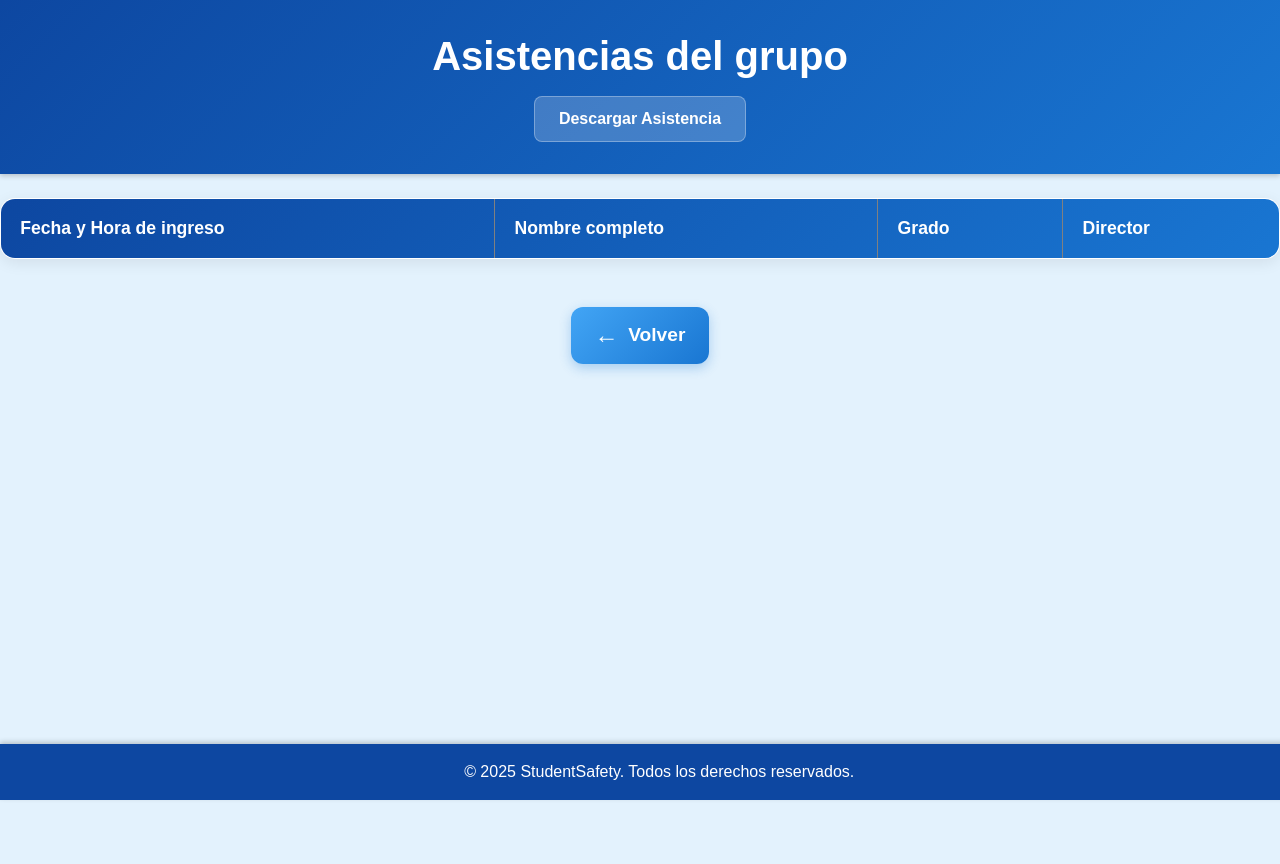
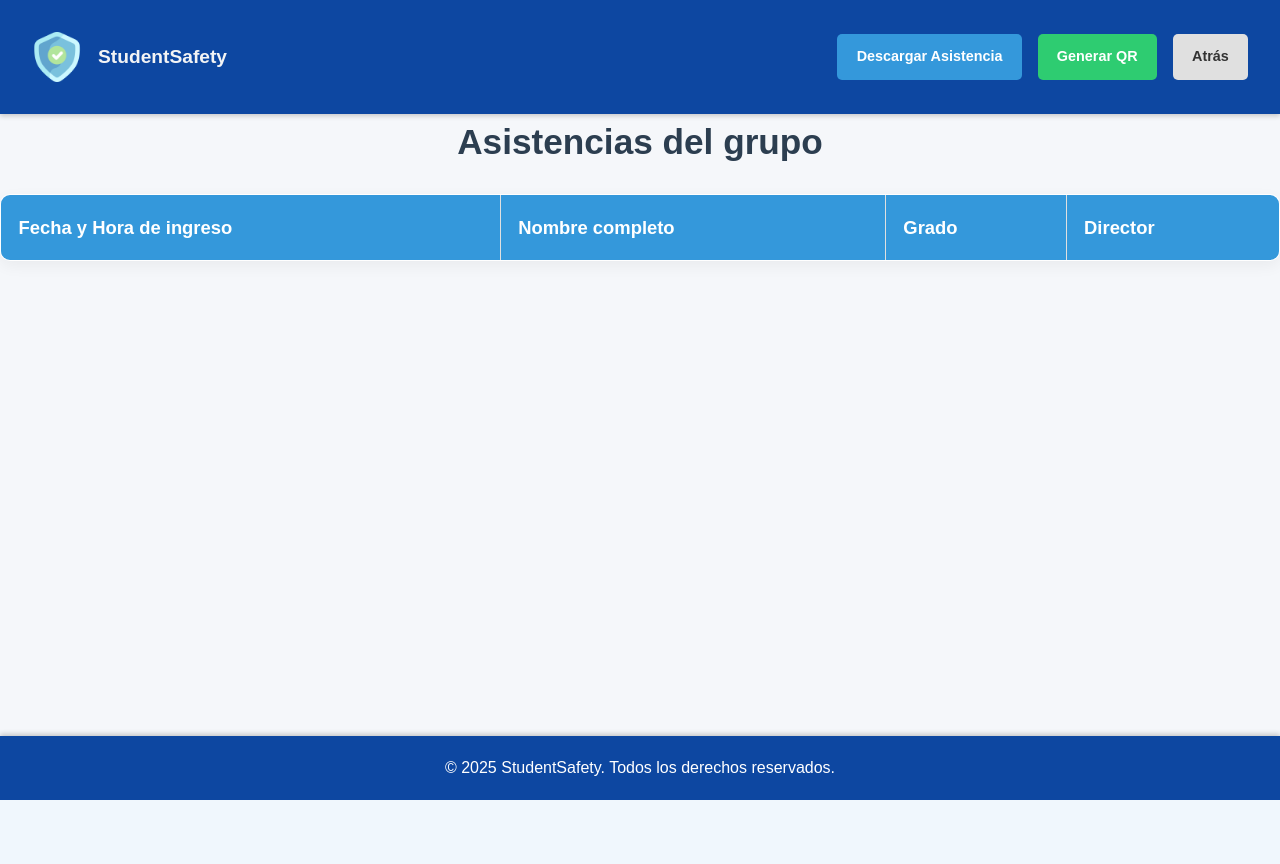
Before and after one commit to jesus-espitia/studentsafety, a Flask app: page /consultar_asistencias in a window 1280 px wide. After the commit the page ends 800 px from the top, so only its background shows below. Run offline with Flask 3, Linux system fonts and the light colour scheme; data comes from the database, SQL or seed files in the repository; lists and menus that the app fills with data are empty.

Commit message:
asistencia_tabla

```diff
--- a/app/static/css/asistencia_tabla.css
+++ b/app/static/css/asistencia_tabla.css
@@ -1,92 +1,135 @@
-/* Estilos específicos para la página de tabla de asistencias */
-body {
-    font-family: 'Arial', sans-serif;
+/* Estilos generales */
+* {
     margin: 0;
     padding: 0;
+    box-sizing: border-box;
+}
+
+body {
+    font-family: 'Montserrat', sans-serif;
+    line-height: 1.6;
+    color: #333;
+    background-color: #f5f7fa;
+    min-height: 100vh;
     display: flex;
     flex-direction: column;
-    min-height: 100vh;
-    background-color: #e3f2fd; /* Azul pastel muy claro */
-    padding-bottom: clamp(3rem, 6vw, 4rem); /* Espacio adaptable para el footer */
 }
 
-/* Ajustes específicos para el header en esta página */
+/* Header */
 header {
-    background: linear-gradient(135deg, #0d47a1 0%, #1976d2 100%); /* Degradado azul administrativo */
+    background-color: #fff;
+    box-shadow: 0 2px 10px rgba(0, 0, 0, 0.1);
+    padding: 1rem;
+    display: flex;
+    justify-content: space-between;
+    align-items: center;
+    flex-wrap: wrap;
+}
+
+.logo_header {
+    display: flex;
+    align-items: center;
+    gap: 1rem;
+}
+
+.logo_header img {
+    height: 50px;
+    width: auto;
+}
+
+.logo_header p {
+    font-size: 1.2rem;
+    font-weight: 600;
+    color: #f3f4f5;
+}
+
+.home-buttons {
+    display: flex;
+    gap: 1rem;
+    flex-wrap: wrap;
+}
+
+.home-buttons a {
+    padding: 0.7rem 1.2rem;
+    border-radius: 5px;
+    text-decoration: none;
+    font-weight: 600;
+    transition: all 0.3s ease;
+    font-size: 0.9rem;
+}
+
+.btn-primary {
+    background-color: #3498db;
     color: white;
-    padding: clamp(1rem, 3vw, 1.5rem);
-    text-align: center;
-    box-shadow: 0 2px 8px rgba(0, 0, 0, 0.15);
+}
+
+.btn-primary:hover {
+    background-color: #2980b9;
+}
+
+.btn-secondary {
+    background-color: #2ecc71;
+    color: white;
+}
+
+.btn-secondary:hover {
+    background-color: #27ae60;
+}
+
+.home-buttons a:not(.btn-primary):not(.btn-secondary) {
+    background-color: #e0e0e0;
+    color: #333;
+}
+
+.home-buttons a:not(.btn-primary):not(.btn-secondary):hover {
+    background-color: #d0d0d0;
+}
+
+/* Contenido principal */
+main {
+    flex: 1;
+    padding: 2rem 1rem;
+    max-width: 1200px;
+    margin: 0 auto;
+    width: 100%;
     display: flex;
     flex-direction: column;
     align-items: center;
-    gap: clamp(0.5rem, 1.5vw, 1rem);
 }
 
-header h1 {
-    margin: 0;
-    font-size: clamp(1.5rem, 4vw, 2rem);
-    font-weight: 700;
+h1 {
+    font-size: 2rem;
+    color: #2c3e50;
+    margin-bottom: 1.5rem;
+    text-align: center;
+    font-weight: 600;
 }
 
-header a {
-    background-color: rgba(255, 255, 255, 0.2);
-    color: white;
-    text-decoration: none;
-    padding: clamp(0.5rem, 1.5vw, 0.8rem) clamp(1rem, 2.5vw, 1.5rem);
-    border-radius: clamp(5px, 1.2vw, 8px);
-    font-weight: 600;
-    font-size: clamp(0.9rem, 2.5vw, 1rem);
-    transition: all 0.3s ease;
-    border: 1px solid rgba(255, 255, 255, 0.3);
-}
-
-header a:hover {
-    background-color: rgba(255, 255, 255, 0.3);
-    transform: translateY(-2px);
-    box-shadow: 0 4px 8px rgba(0, 0, 0, 0.1);
-}
-
-/* Contenedor principal */
-.main-container {
-    flex: 1;
-    padding: clamp(1.5rem, 4vw, 2rem);
-    max-width: 1200px;
-    margin: 0 auto;
-    width: 100%;
-    box-sizing: border-box;
-    animation: fadeIn 0.6s ease-out;
-}
-
-/* Estilos de la tabla */
+/* Tabla */
 table {
     width: 100%;
     border-collapse: collapse;
-    margin: clamp(1rem, 3vw, 1.5rem) 0;
+    margin-bottom: 2rem;
     background-color: white;
-    border-radius: clamp(10px, 2vw, 15px);
+    border-radius: 10px;
     overflow: hidden;
-    box-shadow: 0 4px 15px rgba(0, 0, 0, 0.08);
+    box-shadow: 0 5px 15px rgba(0, 0, 0, 0.05);
 }
 
 thead {
-    background: linear-gradient(135deg, #0d47a1 0%, #1976d2 100%); /* Degradado azul administrativo */
+    background-color: #3498db;
     color: white;
 }
 
-thead th {
-    padding: clamp(0.8rem, 2vw, 1.2rem);
+th, td {
+    padding: 1rem;
     text-align: left;
-    font-weight: 600;
-    font-size: clamp(0.9rem, 2.5vw, 1.1rem);
-    position: sticky;
-    top: 0;
-    z-index: 10;
+    border: 1px solid #e0e0e0;
 }
 
-tbody tr {
-    border-bottom: 1px solid #e3f2fd; /* Azul pastel muy claro */
-    transition: all 0.2s ease;
+th {
+    font-weight: 600;
+    font-size: 1.1rem;
 }
 
 tbody tr:nth-child(even) {
@@ -94,209 +137,192 @@ tbody tr:nth-child(even) {
 }
 
 tbody tr:hover {
-    background-color: #e3f2fd; /* Azul pastel muy claro */
-    transform: scale(1.01);
-    box-shadow: 0 2px 8px rgba(0, 0, 0, 0.1);
-}
-
-tbody td {
-    padding: clamp(0.7rem, 1.8vw, 0.9rem);
-    color: #333;
-    font-size: clamp(0.85rem, 2vw, 0.95rem);
+    background-color: #e8f4fc;
+    transition: background-color 0.3s ease;
 }
 
 /* Enlace de volver */
 a[href="/admin_dashboard"] {
-    display: inline-flex;
-    align-items: center;
-    gap: clamp(0.4rem, 1vw, 0.6rem);
+    display: inline-block;
+    padding: 0.8rem 1.5rem;
+    background-color: #3498db;
     color: white;
+    border: none;
+    border-radius: 5px;
+    font-size: 1rem;
+    font-weight: 600;
+    cursor: pointer;
+    transition: background-color 0.3s ease;
     text-decoration: none;
-    font-weight: 600;
-    font-size: clamp(1rem, 2.5vw, 1.2rem);
-    padding: clamp(0.7rem, 2vw, 0.9rem) clamp(1.2rem, 3vw, 1.5rem);
-    border-radius: clamp(8px, 2vw, 12px);
-    transition: all 0.3s ease;
-    margin: clamp(1rem, 3vw, 1.5rem) auto;
-    max-width: fit-content;
-    background: linear-gradient(135deg, #42a5f5 0%, #1976d2 100%); /* Azul pastel a azul administrativo */
-    box-shadow: 0 4px 12px rgba(25, 118, 210, 0.3);
-    position: relative;
-    overflow: hidden;
-}
-
-a[href="/admin_dashboard"]::before {
-    content: "←";
-    font-size: clamp(1.2rem, 3vw, 1.5rem);
+    margin-top: 1rem;
 }
 
 a[href="/admin_dashboard"]:hover {
-    transform: translateY(-3px);
-    box-shadow: 0 6px 15px rgba(25, 118, 210, 0.4);
-    background: linear-gradient(135deg, #1e88e5 0%, #1565c0 100%); /* Azules más intensos */
+    background-color: #2980b9;
 }
 
-a[href="/admin_dashboard"]:active {
-    transform: translateY(-1px);
-    box-shadow: 0 3px 8px rgba(25, 118, 210, 0.3);
+/* Footer */
+footer {
+    background-color: #2c3e50;
+    color: white;
+    text-align: center;
+    padding: 1.5rem;
+    margin-top: auto;
 }
 
-/* Animación de entrada */
-@keyframes fadeIn {
-    from {
-        opacity: 0;
-        transform: translateY(20px);
+/* Media Queries para diferentes dispositivos */
+
+/* Dispositivos pequeños (móviles) */
+@media (max-width: 768px) {
+    header {
+        flex-direction: column;
+        text-align: center;
     }
-    to {
-        opacity: 1;
-        transform: translateY(0);
+
+    .logo_header {
+        margin-bottom: 1rem;
+    }
+
+    .home-buttons {
+        justify-content: center;
+    }
+
+    h1 {
+        font-size: 1.7rem;
+        margin-bottom: 1.2rem;
+    }
+
+    /* Contenedor para tabla con scroll horizontal */
+    .table-container {
+        width: 100%;
+        overflow-x: auto;
+        margin-bottom: 1.5rem;
+        border-radius: 10px;
+        box-shadow: 0 5px 15px rgba(0, 0, 0, 0.05);
+    }
+
+    table {
+        min-width: 600px; /* Ancho mínimo para que la tabla sea legible */
+    }
+
+    th, td {
+        padding: 0.8rem 0.6rem;
+        font-size: 0.9rem;
+    }
+
+    th {
+        font-size: 1rem;
+    }
+
+    a[href="/admin_dashboard"] {
+        padding: 0.7rem 1.2rem;
+        font-size: 0.9rem;
     }
 }
 
-/* Media queries para diferentes tamaños de pantalla */
-@media (max-width: 768px) {
-    header {
-        padding: clamp(0.8rem, 2.5vw, 1.2rem);
+/* Dispositivos muy pequeños */
+@media (max-width: 480px) {
+    .logo_header img {
+        height: 40px;
     }
 
-    header h1 {
-        font-size: 1.4rem;
+    .logo_header p {
+        font-size: 1rem;
     }
 
-    header a {
-        font-size: 0.85rem;
-        padding: 0.4rem 1rem;
+    .home-buttons a {
+        padding: 0.6rem 1rem;
+        font-size: 0.8rem;
     }
 
-    .main-container {
-        padding: clamp(1rem, 3vw, 1.5rem);
+    h1 {
+        font-size: 1.5rem;
+        margin-bottom: 1rem;
     }
 
-    table {
+    th, td {
+        padding: 0.6rem 0.5rem;
         font-size: 0.85rem;
     }
 
-    thead th,
-    tbody td {
-        padding: 0.6rem 0.4rem;
+    th {
+        font-size: 0.9rem;
     }
 
     a[href="/admin_dashboard"] {
-        font-size: 0.9rem;
         padding: 0.6rem 1rem;
+        font-size: 0.85rem;
     }
 }
 
-@media (max-width: 480px) {
-    header h1 {
-        font-size: 1.2rem;
+/* Tablets */
+@media (min-width: 769px) and (max-width: 1024px) {
+    h1 {
+        font-size: 1.9rem;
     }
 
-    header a {
-        font-size: 0.8rem;
-        padding: 0.35rem 0.8rem;
+    th, td {
+        padding: 0.9rem;
+        font-size: 0.95rem;
     }
 
-    .main-container {
-        padding: 0.8rem;
-    }
-
-    /* Hacer tabla horizontalmente desplazable en móviles */
-    .main-container {
-        overflow-x: auto;
-        padding-bottom: clamp(0.5rem, 2vw, 1rem);
-    }
-
-    table {
-        min-width: 600px;
-    }
-
-    thead th,
-    tbody td {
-        padding: 0.5rem 0.3rem;
-        font-size: 0.8rem;
-    }
-
-    a[href="/admin_dashboard"] {
-        font-size: 0.85rem;
-        padding: 0.5rem 0.8rem;
+    th {
+        font-size: 1.05rem;
     }
 }
 
-/* Efecto para filas vacías */
+/* Dispositivos grandes */
+@media (min-width: 1025px) {
+    h1 {
+        font-size: 2.2rem;
+    }
+
+    th, td {
+        padding: 1.1rem;
+        font-size: 1rem;
+    }
+
+    th {
+        font-size: 1.15rem;
+    }
+}
+
+/* Mejoras de accesibilidad */
+@media (prefers-reduced-motion: reduce) {
+    .home-buttons a,
+    a[href="/admin_dashboard"],
+    tbody tr {
+        transition: none;
+    }
+}
+
+/* Estilos adicionales para mejorar la experiencia */
+table {
+    transition: transform 0.3s ease;
+}
+
+table:hover {
+    transform: translateY(-3px);
+    box-shadow: 0 8px 20px rgba(0, 0, 0, 0.1);
+}
+
+/* Mejoras de accesibilidad para la tabla */
+th:focus, td:focus {
+    outline: 2px solid #3498db;
+    outline-offset: -2px;
+}
+
+/* Estilo para filas vacías */
 tbody tr:empty {
     display: none;
 }
 
 /* Mensaje cuando no hay datos */
 tbody:empty::before {
-    content: "No hay registros de asistencias disponibles";
+    content: "No hay asistencias registradas";
     display: block;
+    padding: 2rem;
     text-align: center;
-    padding: 2rem;
-    color: #757575;
+    color: #7f8c8d;
     font-style: italic;
-    font-size: clamp(0.9rem, 2.5vw, 1.1rem);
 }
-
-/* Estilo para fechas y horas */
-tbody td:first-child {
-    font-weight: 500;
-    color: #0d47a1; /* Azul oscuro */
-    white-space: nowrap;
-}
-
-/* Estilo para nombres */
-tbody td:nth-child(2) {
-    font-weight: 500;
-}
-
-/* Animación para las filas al cargar */
-@keyframes rowFadeIn {
-    from {
-        opacity: 0;
-        transform: translateY(10px);
-    }
-    to {
-        opacity: 1;
-        transform: translateY(0);
-    }
-}
-
-tbody tr {
-    animation: rowFadeIn 0.5s ease-out forwards;
-    opacity: 0;
-}
-
-tbody tr:nth-child(1) { animation-delay: 0.1s; }
-tbody tr:nth-child(2) { animation-delay: 0.2s; }
-tbody tr:nth-child(3) { animation-delay: 0.3s; }
-tbody tr:nth-child(4) { animation-delay: 0.4s; }
-tbody tr:nth-child(5) { animation-delay: 0.5s; }
-tbody tr:nth-child(6) { animation-delay: 0.6s; }
-tbody tr:nth-child(7) { animation-delay: 0.7s; }
-tbody tr:nth-child(8) { animation-delay: 0.8s; }
-tbody tr:nth-child(9) { animation-delay: 0.9s; }
-tbody tr:nth-child(10) { animation-delay: 1s; }
-
-/* Efecto de resaltado para filas importantes */
-tbody tr.highlight {
-    background-color: #e3f2fd; /* Azul pastel muy claro */
-    border-left: 4px solid #1976d2; /* Azul administrativo */
-}
-
-/* Efecto de brillo en el botón volver */
-a[href="/admin_dashboard"]::after {
-    content: "";
-    position: absolute;
-    top: 0;
-    left: -100%;
-    width: 100%;
-    height: 100%;
-    background: linear-gradient(90deg, transparent, rgba(255, 255, 255, 0.2), transparent);
-    transition: left 0.6s;
-}
-
-a[href="/admin_dashboard"]:hover::after {
-    left: 100%;
-}
--- a/app/templates/asistencias_tabla.html
+++ b/app/templates/asistencias_tabla.html
@@ -13,10 +13,18 @@
 
 <body>
     <header>
-        <h1>Asistencias del grupo</h1>
-        <a href="/reportes_asistencias"> Descargar Asistencia</a>
+        <div class="logo_header">
+            <img src="../static/img/logo.png" alt="logo">
+            <p>StudentSafety</p>
+        </div>
+        <div class="home-buttons">
+            <a href="/reportes_asistencias" class="btn-primary">Descargar Asistencia</a>
+            <a href="/generador_qr" class="btn-secondary">Generar QR</a>
+            <a href="javascript:history.back()">Atrás</a>
+        </div>
     </header>
     <table border="1">
+        <h1>Asistencias del grupo</h1>
         <thead>
             <tr>
                 <th>Fecha y Hora de ingreso</th>
@@ -36,8 +44,7 @@
             {% endfor %}
         </tbody>
     </table>
-
-    <a href="/admin_dashboard"> Volver</a>
+    <br><br><br><br>
     <footer>
         <p>&copy; 2025 StudentSafety. Todos los derechos reservados.</p>
     </footer>
```
